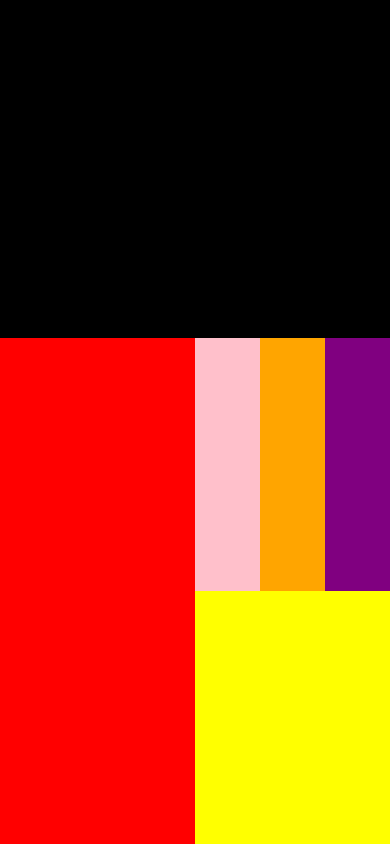
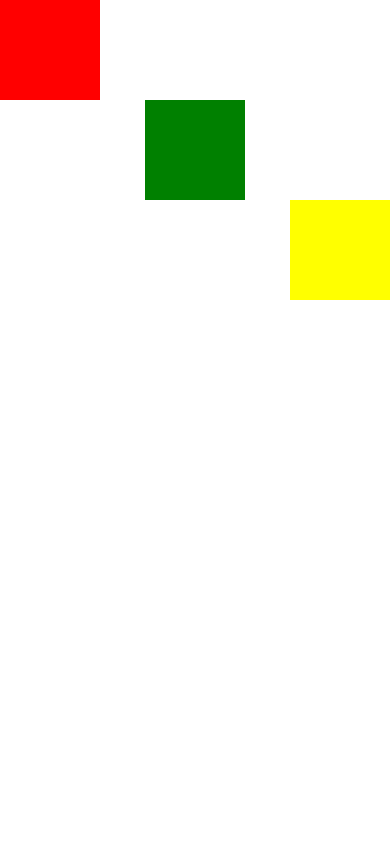
Before and after one commit to Hirusha2000/AMD-Advanced_MobileApplication_Development, a React Native app: screen / in a window 390 px wide. Built offline with nearby package versions, Linux system fonts and the light colour scheme.

Commit message:
align-self

```diff
--- a/App.tsx
+++ b/App.tsx
@@ -13,57 +13,30 @@ function App(): React.JSX.Element {
 
 return (
 
-<View style={{backgroundColor:'yellow',flex:1, flexDirection:'column'}}>
-
-<View style={{backgroundColor:'black',flex:2}}>
+<View style={{backgroundColor:'white',flex:1}}>
+<View style={{width:100,height:100,backgroundColor:'red',
+alignSelf:'flex-start'
 
 
-</View>
-<View style={{backgroundColor:'red',flex:3 ,flexDirection:'row'}}>
-
-<View style={{backgroundColor:'red',flex:1}}>
+}}>
 
 </View>
 
-<View style={{backgroundColor:'red',flex:1,flexDirection:'column'}}>
+<View style={{width:100,height:100,backgroundColor:'green',
+alignSelf:'center'
 
 
-<View style={{backgroundColor:'green',flex:1,flexDirection:'row'}}>
-
-<View style={{backgroundColor:'pink',flex:1}}>
+}}>
 
 </View>
-<View style={{backgroundColor:'orange',flex:1}}>
-
-</View>
-
-<View style={{backgroundColor:'purple',flex:1}}>
-
-</View>
+<View style={{width:100,height:100,backgroundColor:'yellow',
+alignSelf:'flex-end'
 
 
-
-
-</View>
-
-<View style={{backgroundColor:'yellow',flex:1}}>
-
-
-
-
+}}>
 
 </View>
 </View>
-
-</View>
-
-
-
-</View>
-
-
-
-
 
   );
 }
```
